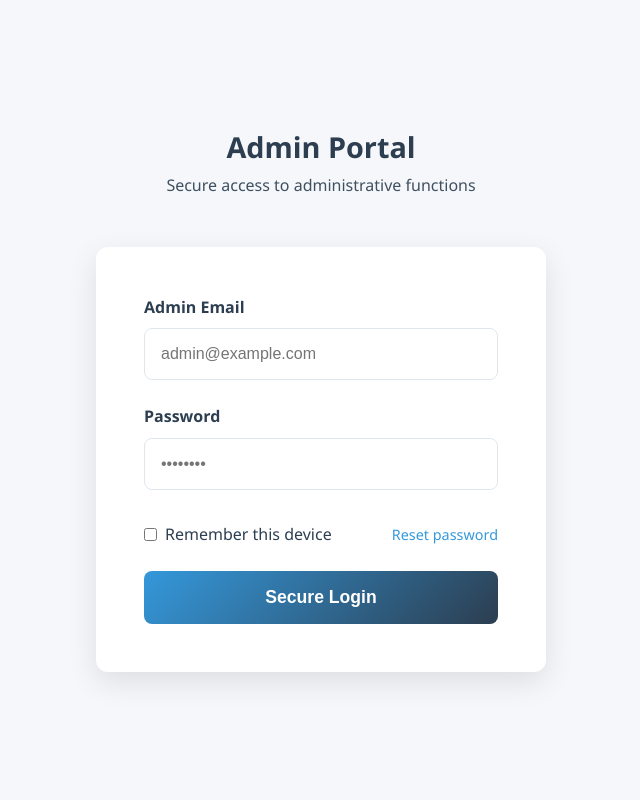
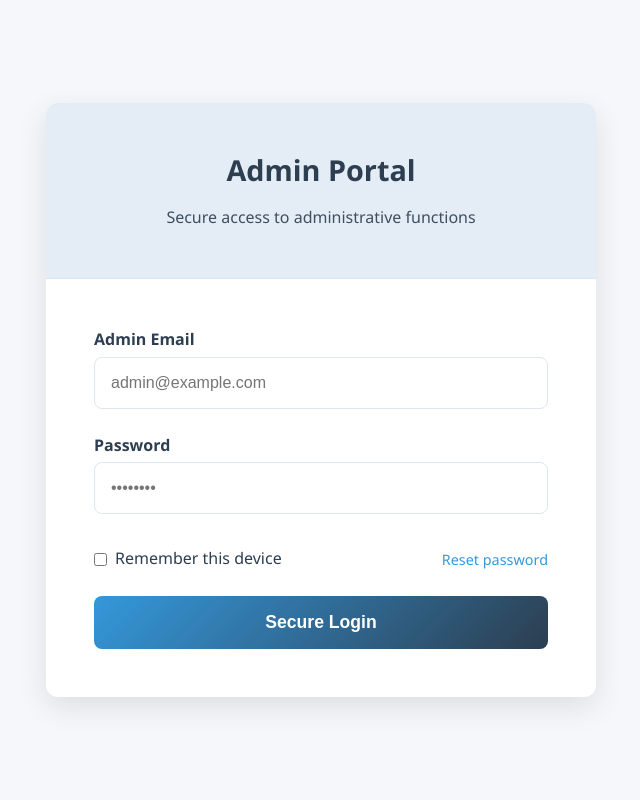
Before and after one commit to emc634/Out-of-school-Programme, a Flask app: page /admin_login in a window 1280 px wide. Shown: the whole page, without its empty margins (319-959 px from the left). Run offline with Flask 3, Linux system fonts and the light colour scheme.

Commit message:
rejected

```diff
--- a/static/css/admin.css
+++ b/static/css/admin.css
@@ -11,7 +11,7 @@
 
 .admin-login-container {
     width: 100%;
-    max-width: 450px;
+    max-width: 550px;
     background: var(--white);
     border-radius: var(--border-radius-lg);
     box-shadow: var(--shadow-lg);
@@ -19,13 +19,17 @@
 }
 
 .admin-login-header {
-    margin-bottom: var(--space-xl);
+    margin-bottom: 0;
     text-align: center;
+    padding: var(--space-xl);
+    background: var(--primary-light);
+    border-bottom: 1px solid var(--border);
 }
 
 .admin-login-header h1 {
-    margin-bottom: 0;
     font-size: 1.8rem;
+    color: var(--primary-dark);
+    margin-bottom: var(--space-sm);
 }
 
 .admin-login-header p {
@@ -44,7 +48,7 @@
 
 .admin-form-label {
     display: block;
-    margin-bottom: var(--space-xs);
+    margin-bottom: 0.25rem;
     font-weight: 600;
     color: var(--text);
 }
@@ -56,6 +60,7 @@
     border-radius: var(--border-radius);
     font-size: 1rem;
     transition: var(--transition);
+     margin-top: 0;
 }
 
 .admin-form-control:focus {
--- a/templates/admin_login.html
+++ b/templates/admin_login.html
@@ -11,12 +11,12 @@
 </head>
 <body>
     <div class="admin-login-page">
-        <div class="admin-login-header">
+
+        <div class="admin-login-container">
+            <div class="admin-login-header">
                 <h1>Admin Portal</h1>
                 <p>Secure access to administrative functions</p>
             </div>
-        <div class="admin-login-container">
-
             <form class="admin-login-form" method="POST" action="{{ url_for('admin_login') }}">
                 <div class="admin-form-group">
                     <label for="email" class="admin-form-label">Admin Email</label>
```
Also changed, not shown: static/css/student_signin.css (+15 -1 lines).
